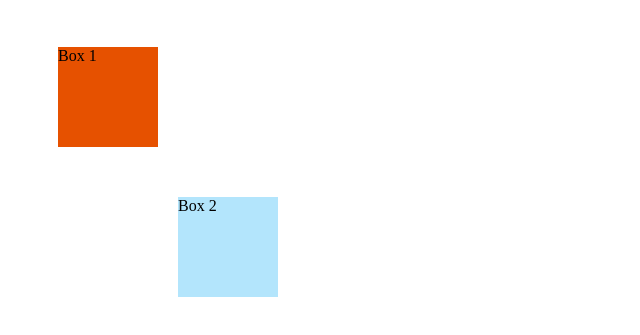
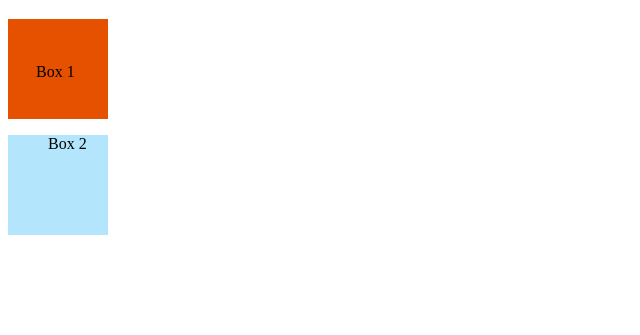
Before and after one commit to ihsanrama299/web1_19630168, a plain HTML site: page latihan6/padding.html in a window 1280 px wide. Shown: the part 61-396 px from the top of the page, without its empty margins (0-640 px from the left). Drawn offline with Linux system fonts and the light colour scheme.

Commit message:
Update padding.html

```diff
--- a/latihan6/padding.html
+++ b/latihan6/padding.html
@@ -9,27 +9,29 @@
         width: 100px;
         height: 100px;
         background: #e65100;
-        margin: 50px; /*mengatur semua sisi dengan jarak 50pixel*/
+        padding: 28px; /*mengatur semua sisi dalam dengan jarak 28pixel*/
+        box-sizing: border-box; /*agar tinggi dan lebar nya tidak bertambah*/
         }
+
         .box-dua {
         width: 100px;
         height: 100px;
         background: #b3e5fc;
-        margin-left: 170px; /*mengatur jarak sisi sebelah kiri jadi 170pixel*/
+        padding-left: 40px; /*mengatur sisi sebelah kiri 40pixel*/
+        box-sizing: border-box; /*agar tinggi dan lebar nya tidak bertambah*/
         }
-        </style>
+    </style>
 </head>
 
 <body>
     <h1>Ini Box 1 dan 2</h1>
     <div class="box-satu">
-    <p>Box 1</p>
+        <p>Box 1</p>
+     </div>
+
+    <div class="box-dua">
+        <p>Box 2</p>
     </div>
-    <div class="box-dua">
-    <p>Box 2</p>
-    </div>
-    </body>
-    </html>
 </body>
 
 </html>
```
